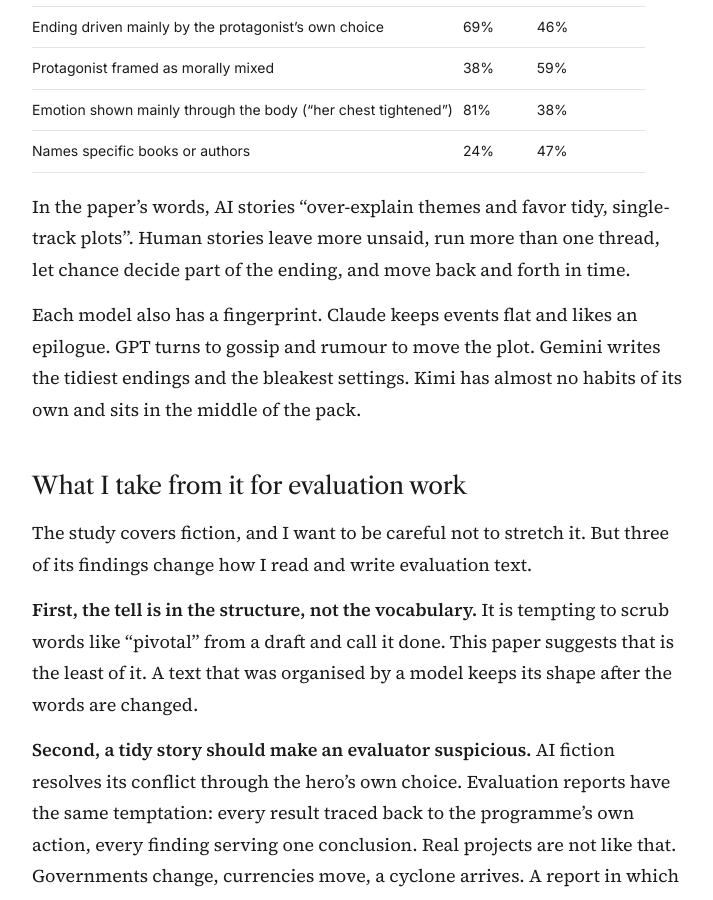
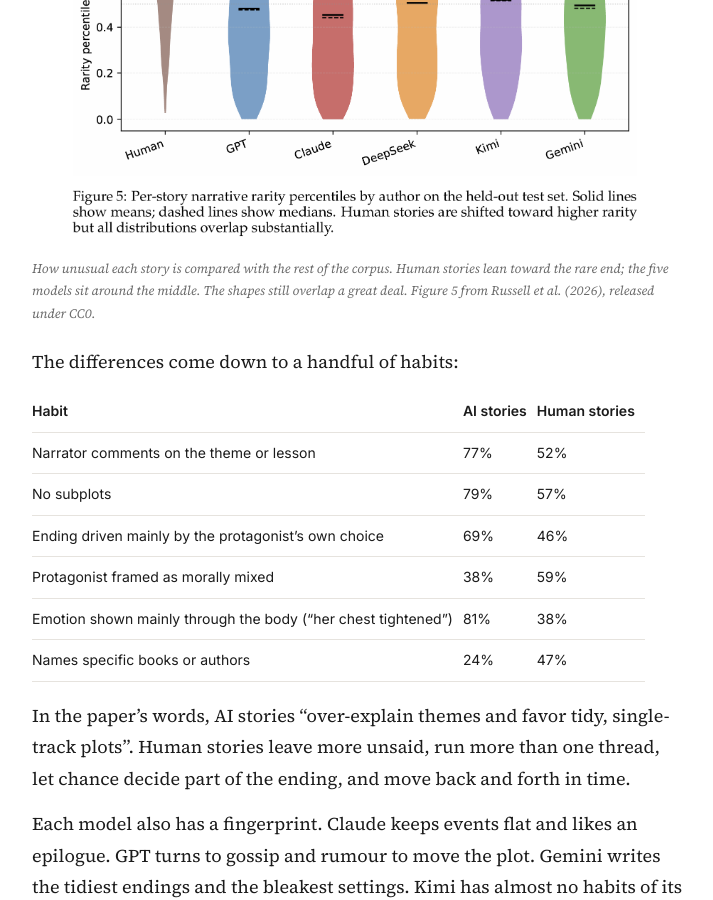
Before and after one commit to owangie/owangie.github.io, a Jekyll site: the page built from _posts/2026-10-07-storyscope-human-and-ai-stories.md, in a window 1280 px wide and 900 px high, scrolled down 1800 px. Shown: the whole window, without its empty margins (282-995 px from the left). Built offline with Jekyll 4.4.1, drawn with Linux system fonts in a browser that asks for light colours.

Commit message:
StoryScope post: add rarity figure (CC0)

```diff
--- a/_posts/2026-10-07-storyscope-human-and-ai-stories.md
+++ b/_posts/2026-10-07-storyscope-human-and-ai-stories.md
@@ -24,6 +24,8 @@ Each story was turned into a structured template and scored on 304 narrative fea
 **Editing the words does not help.** When Gemini stories were rewritten to strip clichés and other surface artifacts, detection fell only from 95.5% to 93.9%. The kind of story stays the same when the sentences change.
 
 **The models think alike. People do not.** The five models sit in one tight cluster of narrative choices, and human stories as a group sit apart from it, although many individual stories overlap. Given the same prompt, the human story was the most unusual of the six versions 57.8% of the time, where chance would be 16.7%. On average, human stories ranked at the 71st percentile for rarity, AI stories at the 49th.
+
+<figure style="margin:20px 0"><img src="/images/storyscope-rarity-by-author.png" alt="Violin plot of narrative rarity percentiles for human, GPT, Claude, DeepSeek, Kimi and Gemini stories; human stories sit higher, around 0.71, while the five models cluster near 0.5" loading="lazy" style="width:100%;background:#fff"><figcaption style="font-size:13px;color:var(--muted);font-style:italic">How unusual each story is compared with the rest of the corpus. Human stories lean toward the rare end; the five models sit around the middle. The shapes still overlap a great deal. Figure 5 from Russell et al. (2026), released under CC0.</figcaption></figure>
 
 The differences come down to a handful of habits:
 
```
Also changed, not shown: images/storyscope-rarity-by-author.png (added).
